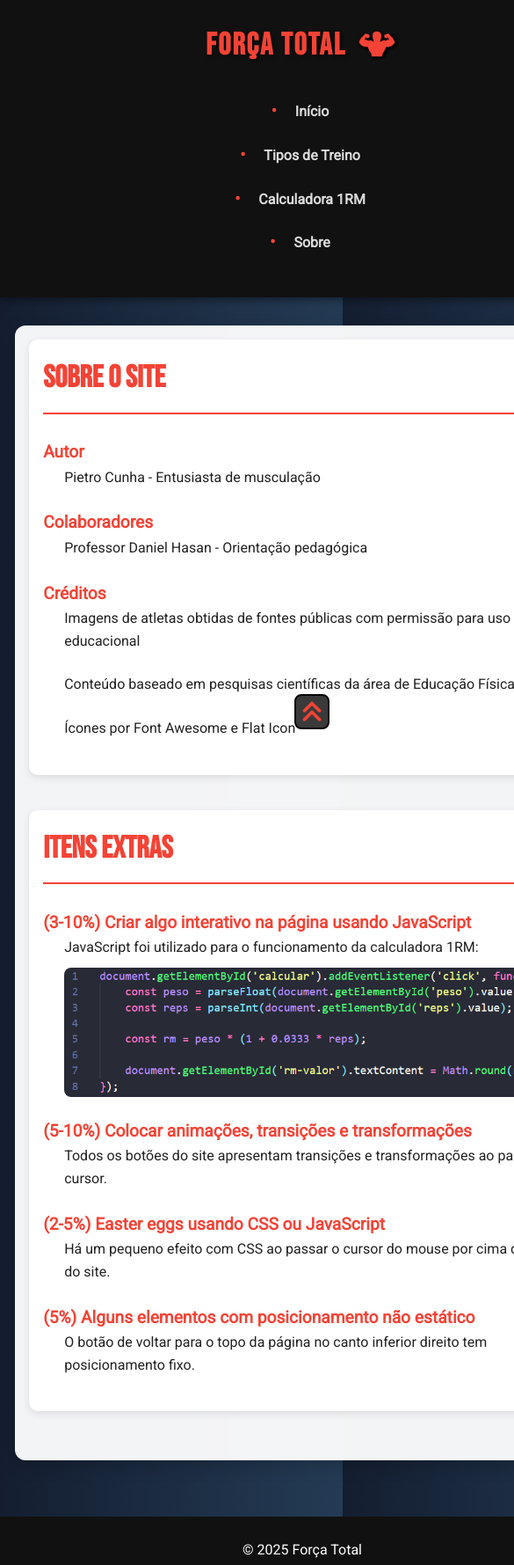
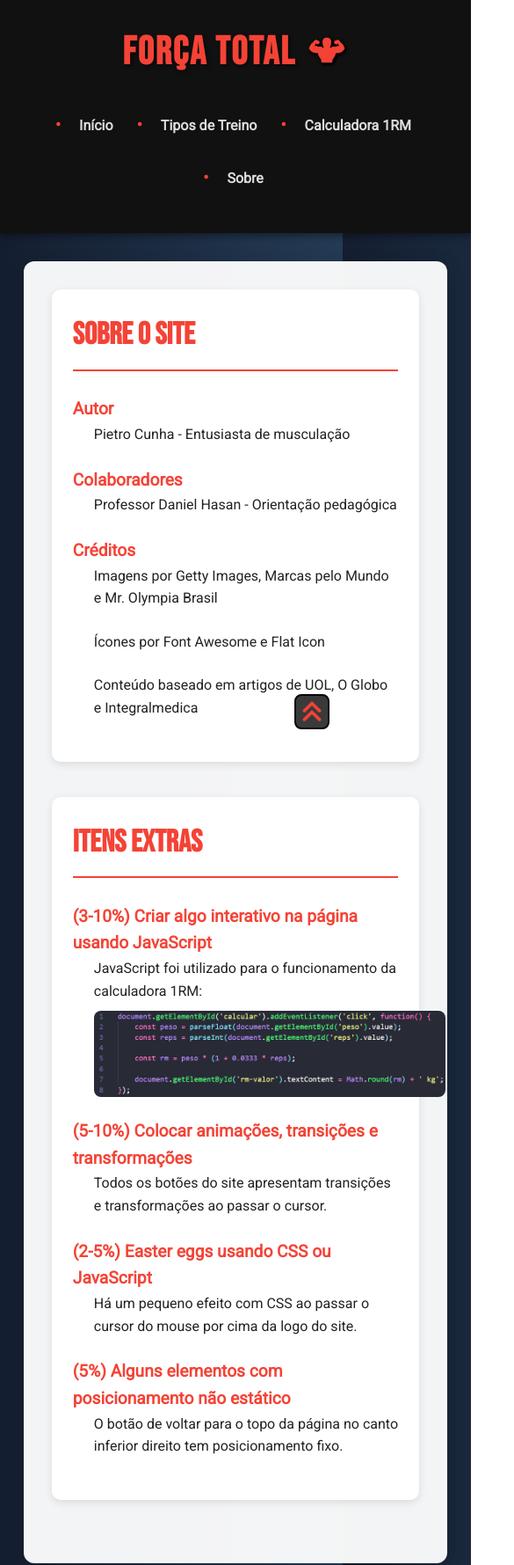
Before and after one commit to pietrocunha/forca-total, a plain HTML site: page sobre.html in a window 390 px wide. Shown: the top 1779 px of the page at 88% size, 585 px wide, since content can reach past the window. Drawn offline with Linux system fonts and the light colour scheme.

Commit message:
Add files via upload

```diff
--- a/sobre.html
+++ b/sobre.html
@@ -34,9 +34,9 @@
             <dd>Professor Daniel Hasan - Orientação pedagógica</dd>
 
             <dt>Créditos</dt>
-            <dd>Imagens de atletas obtidas de fontes públicas com permissão para uso educacional</dd>
-            <dd>Conteúdo baseado em pesquisas científicas da área de Educação Física</dd>
+            <dd>Imagens por Getty Images, Marcas pelo Mundo e Mr. Olympia Brasil</dd>
             <dd>Ícones por Font Awesome e Flat Icon</dd>
+            <dd>Conteúdo baseado em artigos de UOL, O Globo e Integralmedica</dd>
           </dl>
       </div>
     </section>
--- a/style.css
+++ b/style.css
@@ -132,11 +132,16 @@ h3 {
 
 .imagem-direita {
   order: 2;
-  justify-content: end;
 }
 
 .texto-esquerda {
   order: 1;
+}
+
+.imagem-direita p, .imagem-esquerda p {
+  font-size: small;
+  color: #505050;
+  text-align: center;
 }
 
 .conteudo-imagem {
@@ -151,6 +156,36 @@ h3 {
 .conteudo-imagem:hover {
   transform: scale(1.02);
 }
+
+
+@media (max-width: 800px) {
+  .conteudo {
+    grid-template-columns: 1fr;
+  }
+
+  .sobre-conteudo {
+    grid-template-columns: 1fr;
+  }
+
+  .imagem-esquerda, .imagem-direita, .texto-esquerda, .texto-direita {
+    order: 0;
+  }
+
+  header {
+    flex-direction: column;
+    text-align: center;
+    gap: 1em;
+  }
+
+  .menu {
+    justify-content: center;
+  }
+
+  .conteudo-imagem {
+    width: 50%;
+  }
+}
+
 
 
 p {
@@ -264,54 +299,6 @@ footer {
 }
 
 
-@media (max-width: 900px) {
-  .conteudo {
-    grid-template-columns: 1fr;
-  }
-
-  .sobre-conteudo {
-    grid-template-columns: 1fr;
-  }
-
-  .imagem-esquerda, .imagem-direita, .texto-esquerda, .texto-direita {
-    order: 0;
-  }
-
-  header {
-    flex-direction: column;
-    text-align: center;
-    gap: 1em;
-  }
-
-  .menu {
-    justify-content: center;
-  }
-}
-
-@media (max-width: 600px) {
-  main {
-    padding: 1em;
-    width: 95%;
-  }
-
-  .menu {
-    flex-direction: column;
-    align-items: center;
-    gap: 0.8em;
-  }
-
-  .logo {
-    font-size: 2.2rem;
-  }
-
-  section {
-    padding: 1em;
-  }
-
-  .conteudo, .sobre-conteudo {
-    gap: 1.5em;
-  }
-}
 
 
 .calculadora {
@@ -423,6 +410,7 @@ button:hover {
   transition: transform 1s ease;
 }
 
+@media (max-width: 1920px) {
   dl dd img {
     max-width: 600px;
     height: auto;
@@ -430,3 +418,24 @@ dl dd img {
     margin: 10px 0;
     border-radius: 8px;
   }
+}
+
+@media (max-width: 820px) {
+  dl dd img {
+    max-width: 500px;
+    height: auto;
+    display: block;
+    margin: 10px 0;
+    border-radius: 8px;
+  }
+}
+
+@media (max-width: 700px) {
+  dl dd img {
+    max-width: 400px;
+    height: auto;
+    display: block;
+    margin: 10px 0;
+    border-radius: 8px;
+  }
+}
```
Also changed, not shown: calcular.html (+5 -2 lines), tipos.html (+6 -0 lines). Lines whose indentation alone changed are shown as unchanged.
